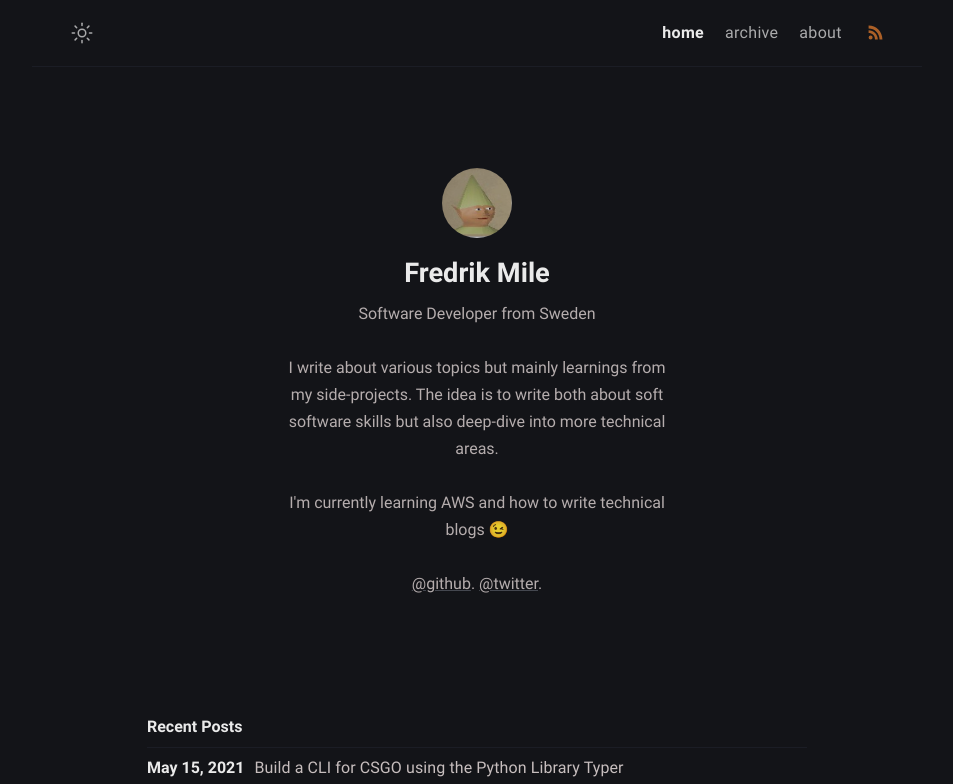
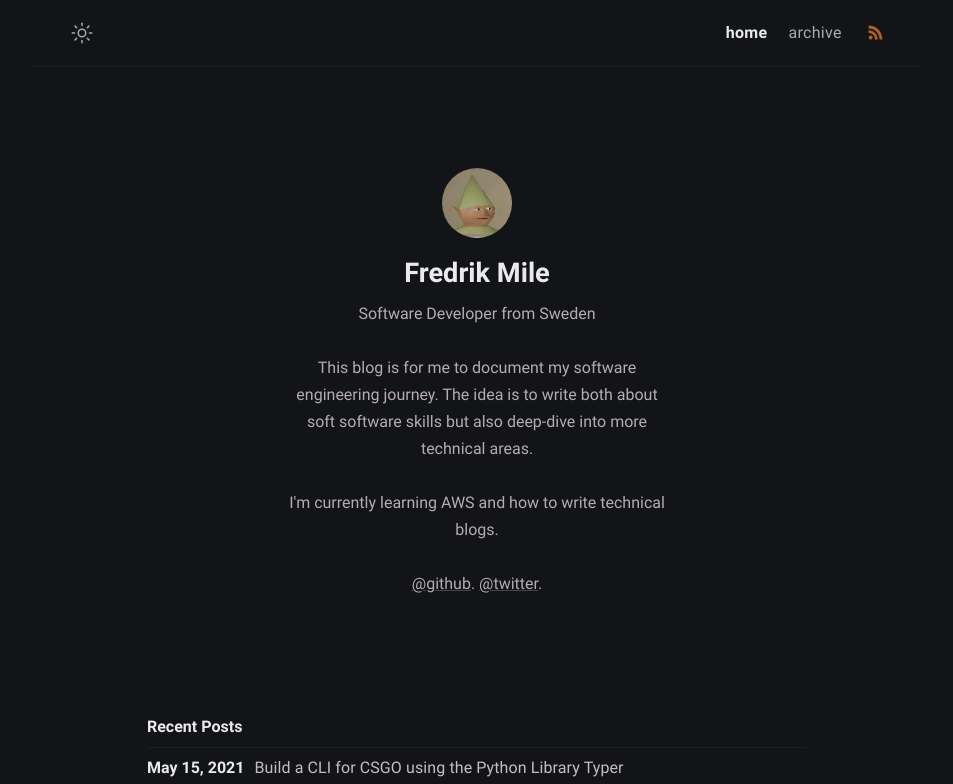
Before and after one commit to mile95/old-blog, a Jekyll site: the page built from index.md, in a window 1280 px wide, cut to the strip 0-784 px from the top of the page. Shown: the whole strip, without its empty margins (163-1116 px from the left). Built offline with Jekyll 4.4.1, drawn with Linux system fonts in a browser that asks for light colours.

Commit message:
Remove about page

```diff
--- a/_config.yml
+++ b/_config.yml
@@ -16,10 +16,10 @@ author:
   bio: >- # tell to the world
     Software Developer from Sweden
     <br></br>
-    I write about various topics but mainly learnings from my side-projects.
+    This blog is for me to document my software engineering journey.
     The idea is to write both about soft software skills but also deep-dive into more technical areas.
     <br></br>
-    I'm currently learning AWS and how to write technical blogs 😉
+    I'm currently learning AWS and how to write technical blogs.
     <br></br>
     <a href="https://github.com/mile95" target="_blank" rel="noopener">@github</a>.
     <a href="https://twitter.com/milefredrik" target="_blank" rel="noopener">@twitter</a>.
--- a/_data/menus.yml
+++ b/_data/menus.yml
@@ -6,10 +6,6 @@
   url: /archive/
   external: false
 
-- title: about
-  url: /about/
-  external: false # set true if you using external link, see below
-
 # Example:
 # - title: github
 #   url: https://github.com/piharpi/jekyll-klise
```
Also changed, not shown: about.md (deleted, +0 -11 lines).
